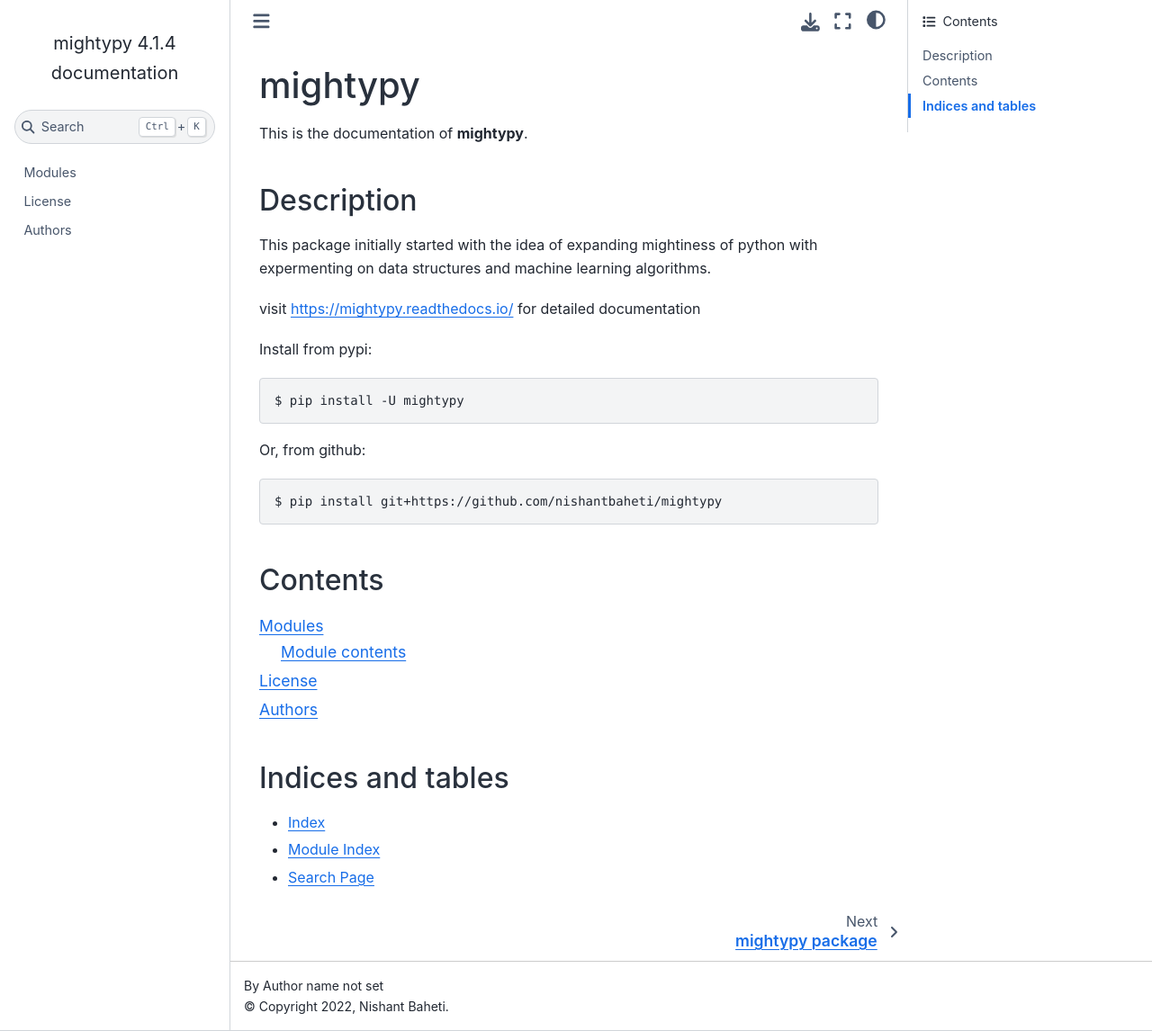
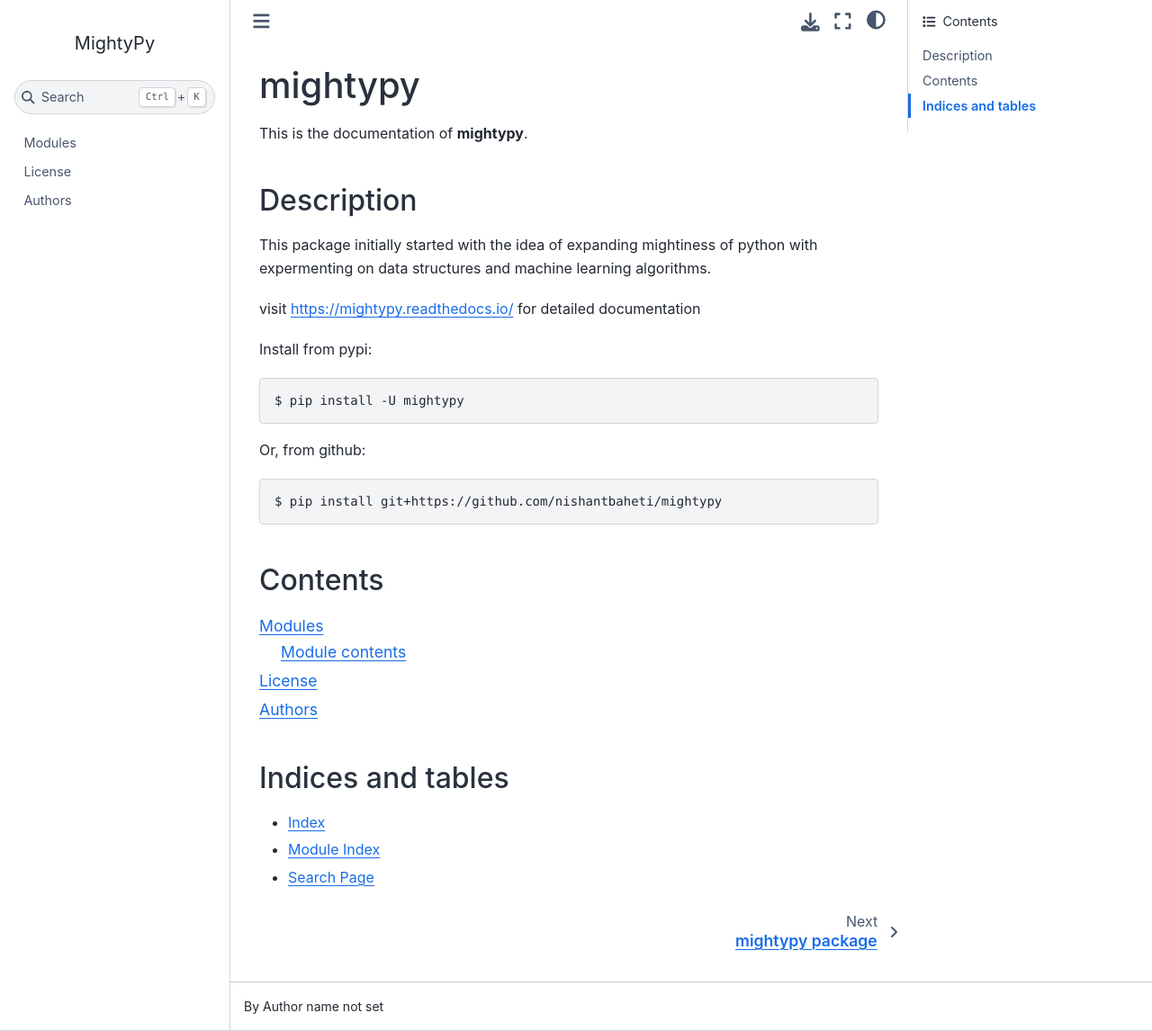
Before and after one commit to NishantBaheti/mightypy, a Sphinx documentation site: the page built from docs/index.rst, in a window 1280 px wide and 1146 px high. Shown: the whole window at 90% size. Built offline with Sphinx 7.4.7 and the Sphinx Book theme 1.1.4, drawn with Linux system fonts in a browser that asks for light colours; some of the changed lines change nothing that is shown.

Commit message:
progress commit in doc

```diff
--- a/docs/conf.py
+++ b/docs/conf.py
@@ -43,7 +43,7 @@
 try:
     import sphinx
 
-    cmd_line = f"sphinx-apidoc --implicit-namespaces -f -o {output_dir} {module_dir}"
+    cmd_line = f"sphinx-apidoc --implicit-namespaces -flEe -o {output_dir} {module_dir}"
 
     args = cmd_line.split(" ")
     if tuple(sphinx.__version__.split(".")) >= ("1", "7"):
@@ -73,6 +73,24 @@
     "sphinx.ext.mathjax",
     "sphinx.ext.napoleon",
 ]
+
+napoleon_numpy_docstring = True
+napoleon_google_docstring = True
+napoleon_numpy_docstring = True
+napoleon_include_init_with_doc = False
+napoleon_include_private_with_doc = False
+napoleon_include_special_with_doc = True
+napoleon_use_admonition_for_examples = False
+napoleon_use_admonition_for_notes = False
+napoleon_use_admonition_for_references = False
+napoleon_use_ivar = False
+napoleon_use_param = True
+napoleon_use_rtype = True
+napoleon_preprocess_types = False
+napoleon_type_aliases = None
+napoleon_attr_annotations = True
+
+autosummary_generate=True
 
 # Add any paths that contain templates here, relative to this directory.
 templates_path = ["_templates"]
@@ -126,11 +144,11 @@
 # default_role = None
 
 # If true, '()' will be appended to :func: etc. cross-reference text.
-# add_function_parentheses = True
+add_function_parentheses = False
 
 # If true, the current module name will be prepended to all description
 # unit titles (such as .. function::).
-add_module_names = True
+add_module_names = False
 
 # If true, sectionauthor and moduleauthor directives will be shown in the
 # output. They are ignored by default.
@@ -158,20 +176,20 @@
 # Theme options are theme-specific and customize the look and feel of a theme
 # further.  For a list of options available for each theme, see the
 # documentation.
-html_theme_options = {
-    "sidebar_width": "300px",
-    "page_width": "1200px"
-}
+# html_theme_options = {
+#     "sidebar_width": "300px",
+#     "page_width": "1200px"
+# }
 
 # Add any paths that contain custom themes here, relative to this directory.
 # html_theme_path = []
 
 # The name for this set of Sphinx documents.  If None, it defaults to
 # "<project> v<release> documentation".
-# html_title = None
+html_title = "MightyPy"
 
 # A shorter title for the navigation bar.  Default is the same as html_title.
-# html_short_title = None
+html_short_title = "MightyPy"
 
 # The name of an image file (relative to this directory) to place at the top
 # of the sidebar.
@@ -218,7 +236,7 @@
 # html_show_sphinx = True
 
 # If true, "(C) Copyright ..." is shown in the HTML footer. Default is True.
-# html_show_copyright = True
+html_show_copyright = False
 
 # If true, an OpenSearch description file will be output, and all pages will
 # contain a <link> tag referring to it.  The value of this option must be the
--- a/requirements.txt
+++ b/requirements.txt
@@ -11,6 +11,7 @@
 MarkupSafe==2.0.1
 numpy==1.21.3
 packaging==21.2
+pandas==2.0.3
 pydata-sphinx-theme==0.6.3
 Pygments==2.10.0
 pyparsing==2.4.7
```
